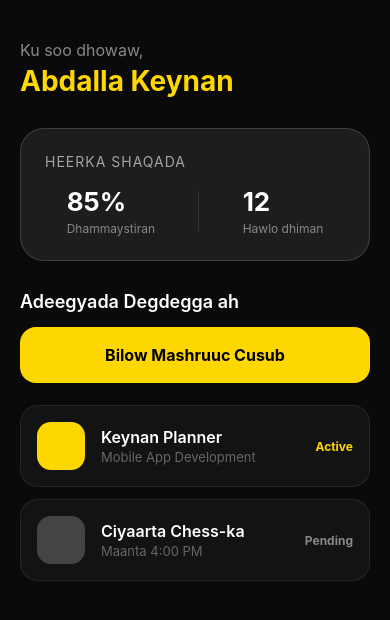
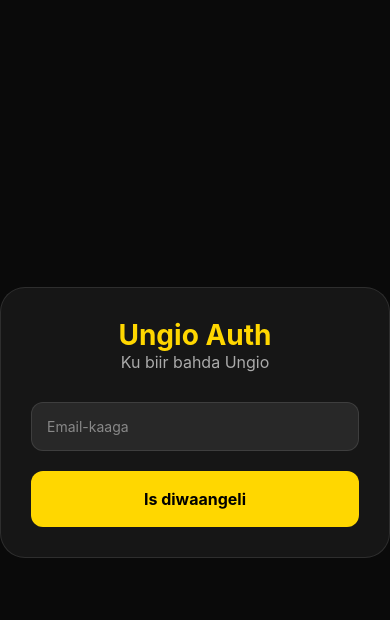
Before and after one commit to ungiosbeem-sketch/Ungio-, a React Native app in the folder Root/: screen / in a window 390 px wide. Shown: the top 620 px of the page. Built offline with nearby package versions, Linux system fonts and the light colour scheme.

Commit message:
Update App.js

```diff
--- a/Root/App.js
+++ b/Root/App.js
@@ -1,191 +1,94 @@
-import React from 'react';
-import {
-  StyleSheet,
-  Text,
-  View,
-  SafeAreaView,
-  ScrollView,
-  TouchableOpacity,
-  StatusBar
-} from 'react-native';
+import React, { useState } from 'react';
+import { StyleSheet, Text, View, TextInput, TouchableOpacity, SafeAreaView, Alert } from 'react-native';
+import { supabase } from './supabase'; // Halkaan ayaan koodhkii supabase uga soo wacaneynaa
 
 export default function App() {
+  const [email, setEmail] = useState('');
+  const [loading, setLoading] = useState(false);
+
+  async function handleSignUp() {
+    setLoading(true);
+    const { error } = await supabase.auth.signUp({
+      email: email,
+      password: 'Password123!', // Tani waa tijaabo kaliya
+    });
+
+    if (error) Alert.alert('Khalad', error.message);
+    else Alert.alert('Guul', 'Hubi email-kaaga si aad u xaqiijiso!');
+    setLoading(false);
+  }
+
   return (
-    <View style={styles.container}>
-      <StatusBar barStyle="light-content" />
+    <SafeAreaView style={styles.container}>
+      <View style={styles.glassCard}>
+        <Text style={styles.title}>Ungio Auth</Text>
+        <Text style={styles.subtitle}>Ku biir bahda Ungio</Text>
 
-      <SafeAreaView style={styles.safeArea}>
-        <ScrollView contentContainerStyle={styles.scrollContent}>
+        <TextInput
+          style={styles.input}
+          placeholder="Email-kaaga"
+          placeholderTextColor="#888"
+          value={email}
+          onChangeText={setEmail}
+          autoCapitalize="none"
+        />
 
-          {/* Header Section */}
-          <View style={styles.header}>
-            <Text style={styles.greeting}>Ku soo dhowaw,</Text>
-            <Text style={styles.userName}>Abdalla Keynan</Text>
-          </View>
-
-          {/* Glassmorphism Card: Dashboard */}
-          <View style={styles.glassCard}>
-            <Text style={styles.cardTitle}>Heerka Shaqada</Text>
-            <View style={styles.statsRow}>
-              <View>
-                <Text style={styles.statsNumber}>85%</Text>
-                <Text style={styles.statsLabel}>Dhammaystiran</Text>
-              </View>
-              <View style={styles.verticalLine} />
-              <View>
-                <Text style={styles.statsNumber}>12</Text>
-                <Text style={styles.statsLabel}>Hawlo dhiman</Text>
-              </View>
-            </View>
-          </View>
-
-          {/* Quick Actions Title */}
-          <Text style={styles.sectionTitle}>Adeegyada Degdegga ah</Text>
-
-          {/* Gold Action Button */}
-          <TouchableOpacity style={styles.goldButton} activeOpacity={0.8}>
-            <Text style={styles.goldButtonText}>Bilow Mashruuc Cusub</Text>
-          </TouchableOpacity>
-
-          {/* Glassmorphism List Item 1 */}
-          <View style={styles.listItem}>
-            <View style={styles.iconPlaceholder} />
-            <View style={styles.itemTextContainer}>
-              <Text style={styles.itemTitle}>Keynan Planner</Text>
-              <Text style={styles.itemSub}>Mobile App Development</Text>
-            </View>
-            <Text style={styles.itemStatus}>Active</Text>
-          </View>
-
-          {/* Glassmorphism List Item 2 */}
-          <View style={styles.listItem}>
-            <View style={[styles.iconPlaceholder, {backgroundColor: '#444'}]} />
-            <View style={styles.itemTextContainer}>
-              <Text style={styles.itemTitle}>Ciyaarta Chess-ka</Text>
-              <Text style={styles.itemSub}>Maanta 4:00 PM</Text>
-            </View>
-            <Text style={[styles.itemStatus, {color: '#888'}]}>Pending</Text>
-          </View>
-
-        </ScrollView>
-      </SafeAreaView>
-    </View>
+        <TouchableOpacity
+          style={styles.goldButton}
+          onPress={handleSignUp}
+          disabled={loading}
+        >
+          <Text style={styles.buttonText}>{loading ? 'Waa la dirayaa...' : 'Is diwaangeli'}</Text>
+        </TouchableOpacity>
+      </View>
+    </SafeAreaView>
   );
 }
 
 const styles = StyleSheet.create({
   container: {
     flex: 1,
-    backgroundColor: '#0a0a0a', // Madow qoto dheer
+    backgroundColor: '#0a0a0a',
+    justifyContent: 'center',
+    padding: 20,
   },
-  safeArea: {
-    flex: 1,
+  glassCard: {
+    backgroundColor: 'rgba(255, 255, 255, 0.05)',
+    borderRadius: 25,
+    padding: 30,
+    borderWidth: 1,
+    borderColor: 'rgba(255, 255, 255, 0.1)',
   },
-  scrollContent: {
-    padding: 20,
-    paddingBottom: 40,
+  title: {
+    color: '#FFD700',
+    fontSize: 28,
+    fontWeight: 'bold',
+    textAlign: 'center',
   },
-  header: {
-    marginTop: 20,
+  subtitle: {
+    color: '#aaa',
+    fontSize: 16,
+    textAlign: 'center',
     marginBottom: 30,
   },
-  greeting: {
-    color: '#888',
-    fontSize: 16,
-  },
-  userName: {
-    color: '#FFD700', // Dahab
-    fontSize: 28,
-    fontWeight: 'bold',
-    marginTop: 4,
-  },
-  sectionTitle: {
+  input: {
+    backgroundColor: 'rgba(255, 255, 255, 0.08)',
+    borderRadius: 12,
+    padding: 15,
     color: '#fff',
-    fontSize: 18,
-    fontWeight: '600',
-    marginTop: 30,
-    marginBottom: 15,
-  },
-  // Glassmorphism Design
-  glassCard: {
-    backgroundColor: 'rgba(255, 255, 255, 0.08)',
-    borderRadius: 24,
-    padding: 24,
+    marginBottom: 20,
     borderWidth: 1,
-    borderColor: 'rgba(255, 255, 255, 0.15)',
-  },
-  cardTitle: {
-    color: 'rgba(255, 255, 255, 0.6)',
-    fontSize: 14,
-    marginBottom: 16,
-    textTransform: 'uppercase',
-    letterSpacing: 1,
-  },
-  statsRow: {
-    flexDirection: 'row',
-    justifyContent: 'space-around',
-    alignItems: 'center',
-  },
-  statsNumber: {
-    color: '#fff',
-    fontSize: 26,
-    fontWeight: 'bold',
-  },
-  statsLabel: {
-    color: '#888',
-    fontSize: 12,
-    marginTop: 4,
-  },
-  verticalLine: {
-    width: 1,
-    height: 40,
-    backgroundColor: 'rgba(255, 255, 255, 0.1)',
+    borderColor: 'rgba(255, 255, 255, 0.1)',
   },
   goldButton: {
     backgroundColor: '#FFD700',
     padding: 18,
-    borderRadius: 16,
+    borderRadius: 12,
     alignItems: 'center',
-    marginBottom: 10,
   },
-  goldButtonText: {
+  buttonText: {
     color: '#000',
+    fontWeight: 'bold',
     fontSize: 16,
-    fontWeight: 'bold',
   },
-  listItem: {
-    flexDirection: 'row',
-    alignItems: 'center',
-    backgroundColor: 'rgba(255, 255, 255, 0.04)',
-    padding: 16,
-    borderRadius: 18,
-    marginTop: 12,
-    borderWidth: 1,
-    borderColor: 'rgba(255, 255, 255, 0.08)',
-  },
-  iconPlaceholder: {
-    width: 48,
-    height: 48,
-    borderRadius: 14,
-    backgroundColor: '#FFD700',
-  },
-  itemTextContainer: {
-    marginLeft: 16,
-    flex: 1,
-  },
-  itemTitle: {
-    color: '#fff',
-    fontSize: 16,
-    fontWeight: '600',
-  },
-  itemSub: {
-    color: '#666',
-    fontSize: 13,
-    marginTop: 2,
-  },
-  itemStatus: {
-    color: '#FFD700',
-    fontSize: 12,
-    fontWeight: 'bold',
-  }
 });
```
